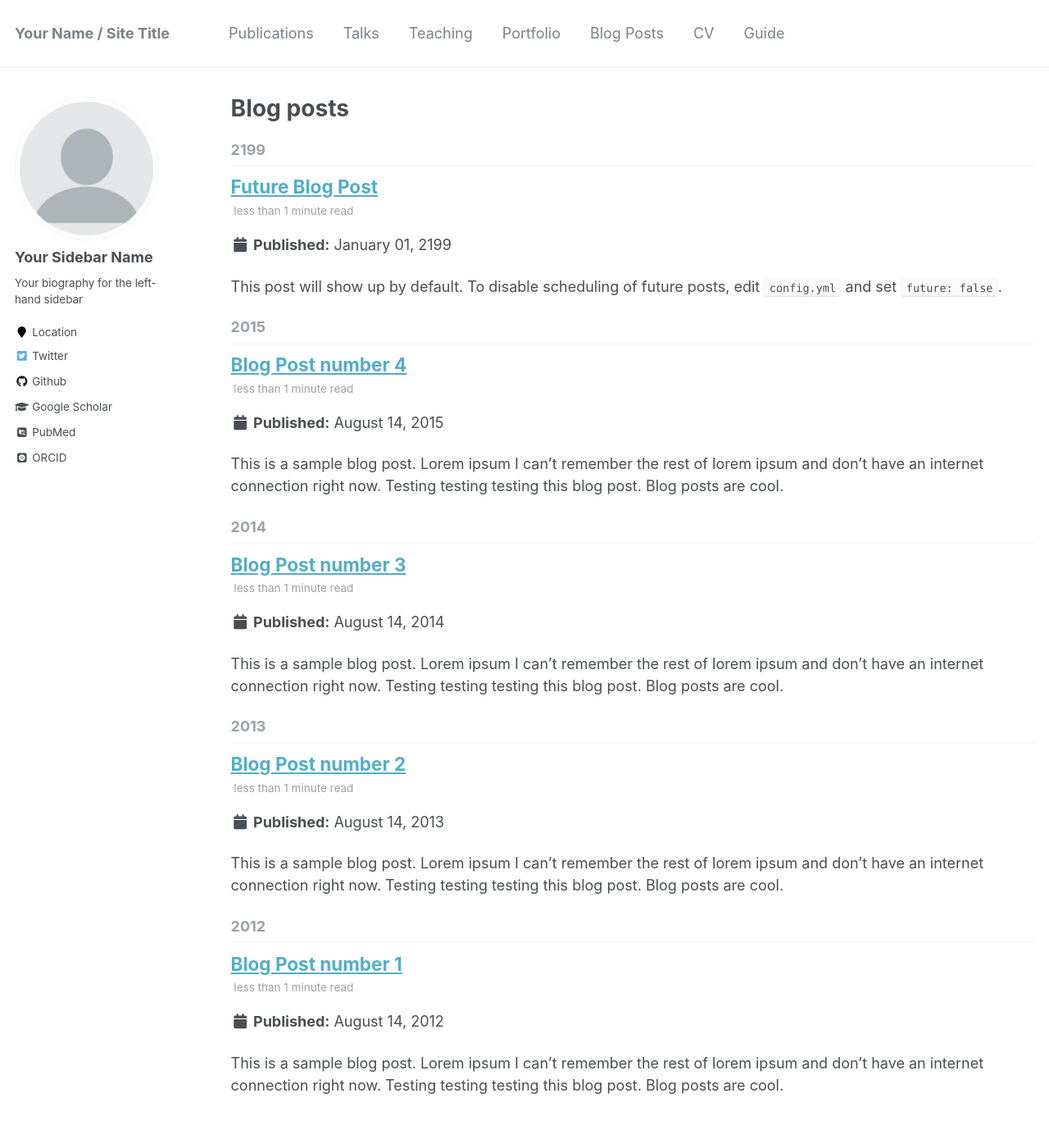
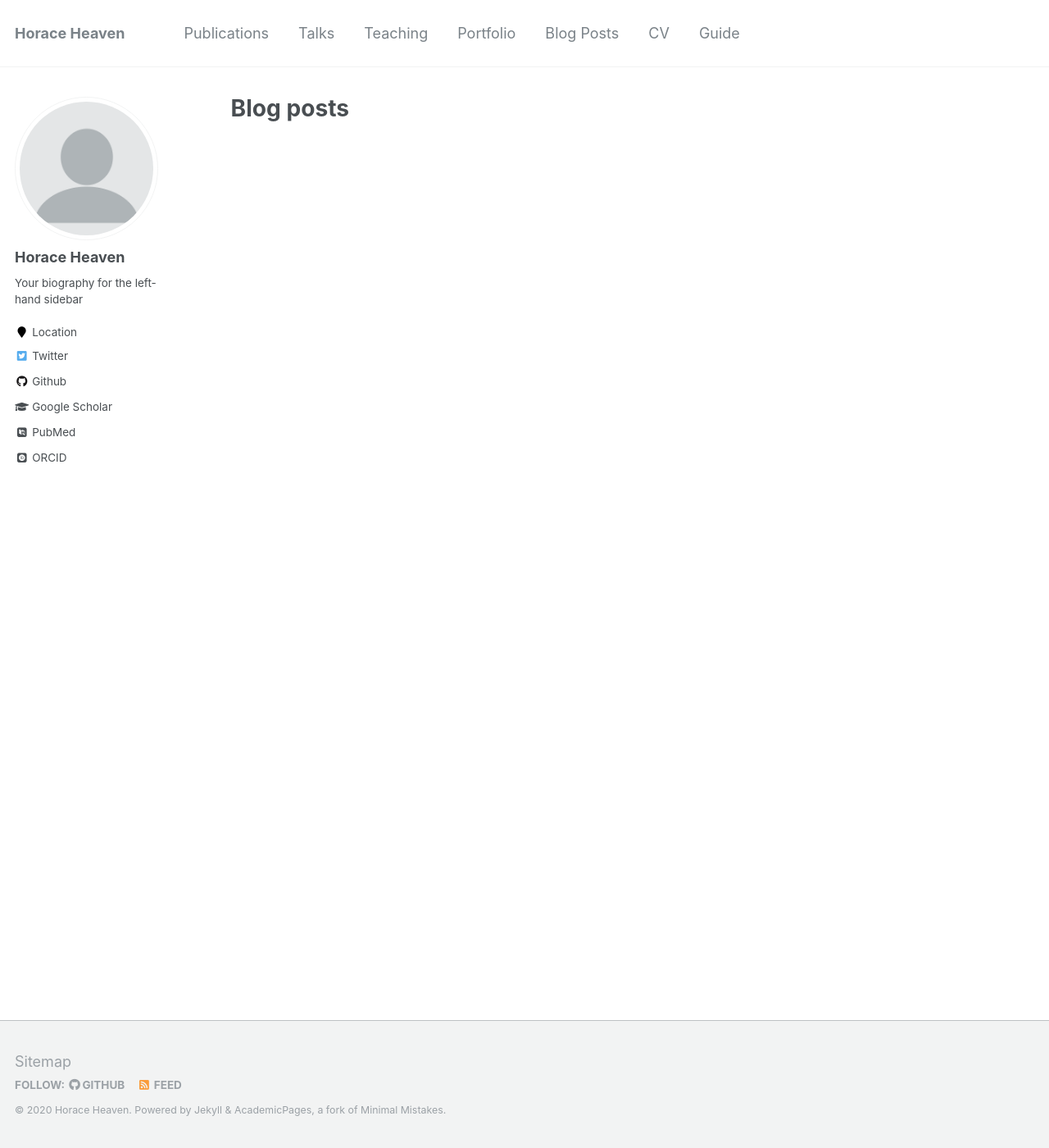
Before and after one commit to horaceheaven/horaceheaven.github.io, a Jekyll site: the page built from _pages/year-archive.html, in a window 1280 px wide and 1400 px high. Shown: the whole window at 82% size. Built offline with Jekyll 4.4.1, drawn with Linux system fonts in a browser that asks for light colours; some web fonts are replaced; some of the changed text lies outside the part shown.

Commit message:
clean up

```diff
--- a/_config.yml
+++ b/_config.yml
@@ -7,13 +7,13 @@
 
 # Site Settings
 locale                   : "en-US"
-title                    : "Your Name / Site Title"
+title                    : "Horace Heaven"
 title_separator          : "-"
-name                     : &name "Your Name"
+name                     : &name "Horace Heaven"
 description              : &description "personal description"
-url                      : https://academicpages.github.io # the base hostname & protocol for your site e.g. "https://mmistakes.github.io"
+url                      : https://horaceheaven.github.io # the base hostname & protocol for your site e.g. "https://mmistakes.github.io"
 baseurl                  : "" # the subpath of your site, e.g. "/blog"
-repository               : "academicpages/academicpages.github.io"
+repository               : "horaceheaven/horaceheaven.github.io"
 teaser                   :  # filename of teaser fallback teaser image placed in /images/, .e.g. "500x300.png"
 breadcrumbs              : false # true, false (default)
 words_per_minute         : 160
@@ -80,7 +80,7 @@ analytics:
 
 # Site Author
 author:
-  name             : "Your Sidebar Name"
+  name             : "Horace Heaven"
   avatar           : "profile.png"
   bio              : "Your biography for the left-hand sidebar"
   location         : "Location"
@@ -96,7 +96,7 @@ author:
   flickr           :
   facebook         :
   foursquare       :
-  github           : "academicpages"
+  github           : "horaceheaven"
   google_plus      :
   keybase          :
   instagram        :
@@ -109,7 +109,7 @@ author:
   stackoverflow    : # http://stackoverflow.com/users/123456/username
   steam            :
   tumblr           :
-  twitter          : "replacethistwitterhandle"
+  twitter          : "horaceheaven"
   vine             :
   weibo            :
   xing             :
--- a/_pages/cv.md
+++ b/_pages/cv.md
@@ -8,52 +8,3 @@ redirect_from:
 ---
 
 {% include base_path %}
-
-Education
-======
-* B.S. in GitHub, GitHub University, 2012
-* M.S. in Jekyll, GitHub University, 2014
-* Ph.D in Version Control Theory, GitHub University, 2018 (expected)
-
-Work experience
-======
-* Summer 2015: Research Assistant
-  * Github University
-  * Duties included: Tagging issues
-  * Supervisor: Professor Git
-
-* Fall 2015: Research Assistant
-  * Github University
-  * Duties included: Merging pull requests
-  * Supervisor: Professor Hub
-
-Skills
-======
-* Skill 1
-* Skill 2
-  * Sub-skill 2.1
-  * Sub-skill 2.2
-  * Sub-skill 2.3
-* Skill 3
-
-Publications
-======
-  <ul>{% for post in site.publications %}
-    {% include archive-single-cv.html %}
-  {% endfor %}</ul>
-
-Talks
-======
-  <ul>{% for post in site.talks %}
-    {% include archive-single-talk-cv.html %}
-  {% endfor %}</ul>
-
-Teaching
-======
-  <ul>{% for post in site.teaching %}
-    {% include archive-single-cv.html %}
-  {% endfor %}</ul>
-
-Service and leadership
-======
-* Currently signed in to 43 different slack teams
--- a/_posts/2012-08-14-blog-post-1.md
+++ /dev/null
@@ -1,20 +0,0 @@
----
-title: 'Blog Post number 1'
-date: 2012-08-14
-permalink: /posts/2012/08/blog-post-1/
-tags:
-  - cool posts
-  - category1
-  - category2
----
-
-This is a sample blog post. Lorem ipsum I can't remember the rest of lorem ipsum and don't have an internet connection right now. Testing testing testing this blog post. Blog posts are cool.
-
-Headings are cool
-======
-
-You can have many headings
-======
-
-Aren't headings cool?
-------
--- a/_posts/2013-08-14-blog-post-2.md
+++ /dev/null
@@ -1,20 +0,0 @@
----
-title: 'Blog Post number 2'
-date: 2013-08-14
-permalink: /posts/2013/08/blog-post-2/
-tags:
-  - cool posts
-  - category1
-  - category2
----
-
-This is a sample blog post. Lorem ipsum I can't remember the rest of lorem ipsum and don't have an internet connection right now. Testing testing testing this blog post. Blog posts are cool.
-
-Headings are cool
-======
-
-You can have many headings
-======
-
-Aren't headings cool?
-------
--- a/_posts/2014-08-14-blog-post-3.md
+++ /dev/null
@@ -1,20 +0,0 @@
----
-title: 'Blog Post number 3'
-date: 2014-08-14
-permalink: /posts/2014/08/blog-post-3/
-tags:
-  - cool posts
-  - category1
-  - category2
----
-
-This is a sample blog post. Lorem ipsum I can't remember the rest of lorem ipsum and don't have an internet connection right now. Testing testing testing this blog post. Blog posts are cool.
-
-Headings are cool
-======
-
-You can have many headings
-======
-
-Aren't headings cool?
-------
--- a/_posts/2199-01-01-future-post.md
+++ /dev/null
@@ -1,11 +0,0 @@
----
-title: 'Future Blog Post'
-date: 2199-01-01
-permalink: /posts/2012/08/blog-post-4/
-tags:
-  - cool posts
-  - category1
-  - category2
----
-
-This post will show up by default. To disable scheduling of future posts, edit `config.yml` and set `future: false`.
```
Also changed, not shown: _posts/2015-08-14-blog-post-4.md (deleted, +0 -20 lines), 1 other file.
